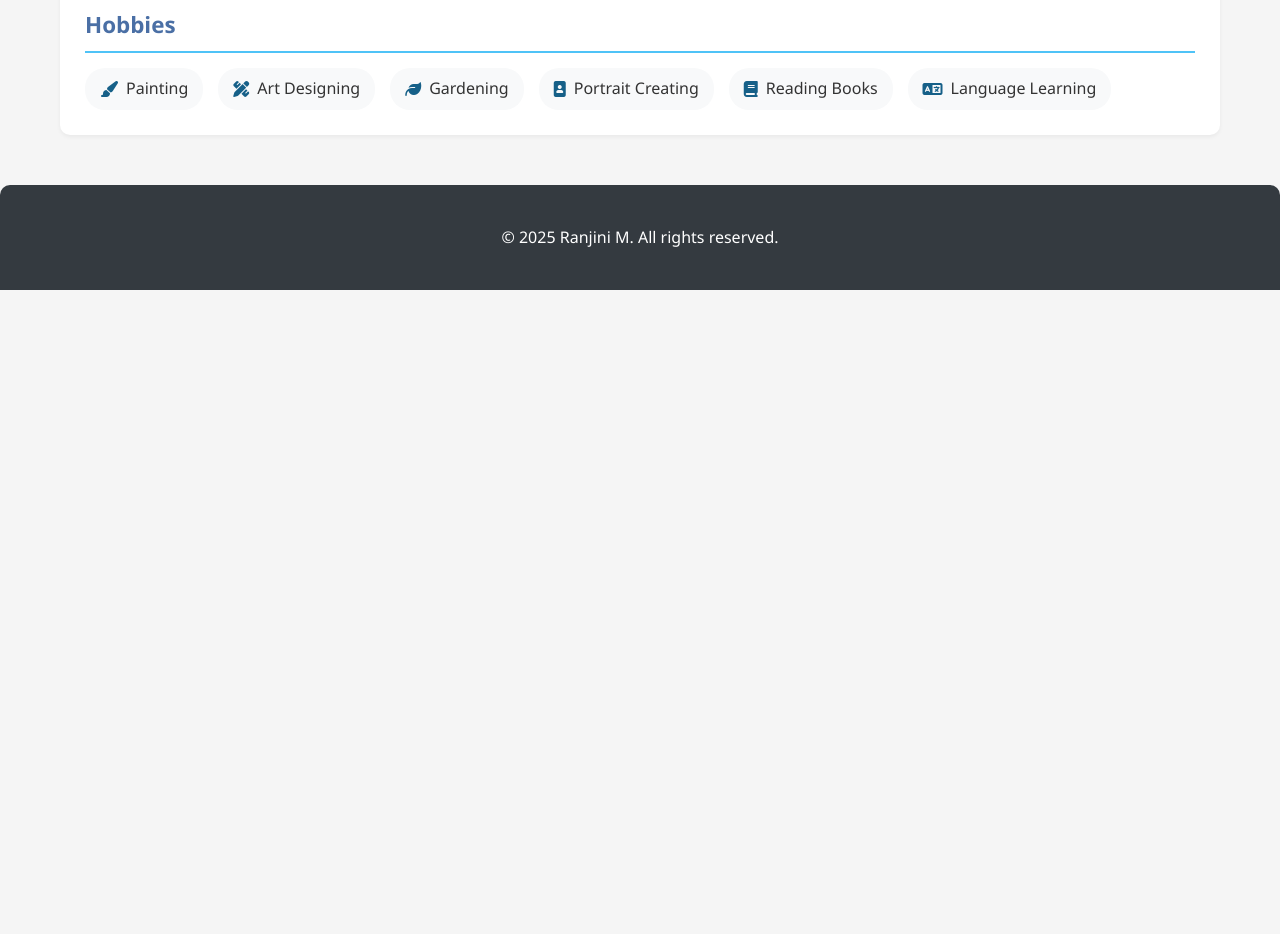
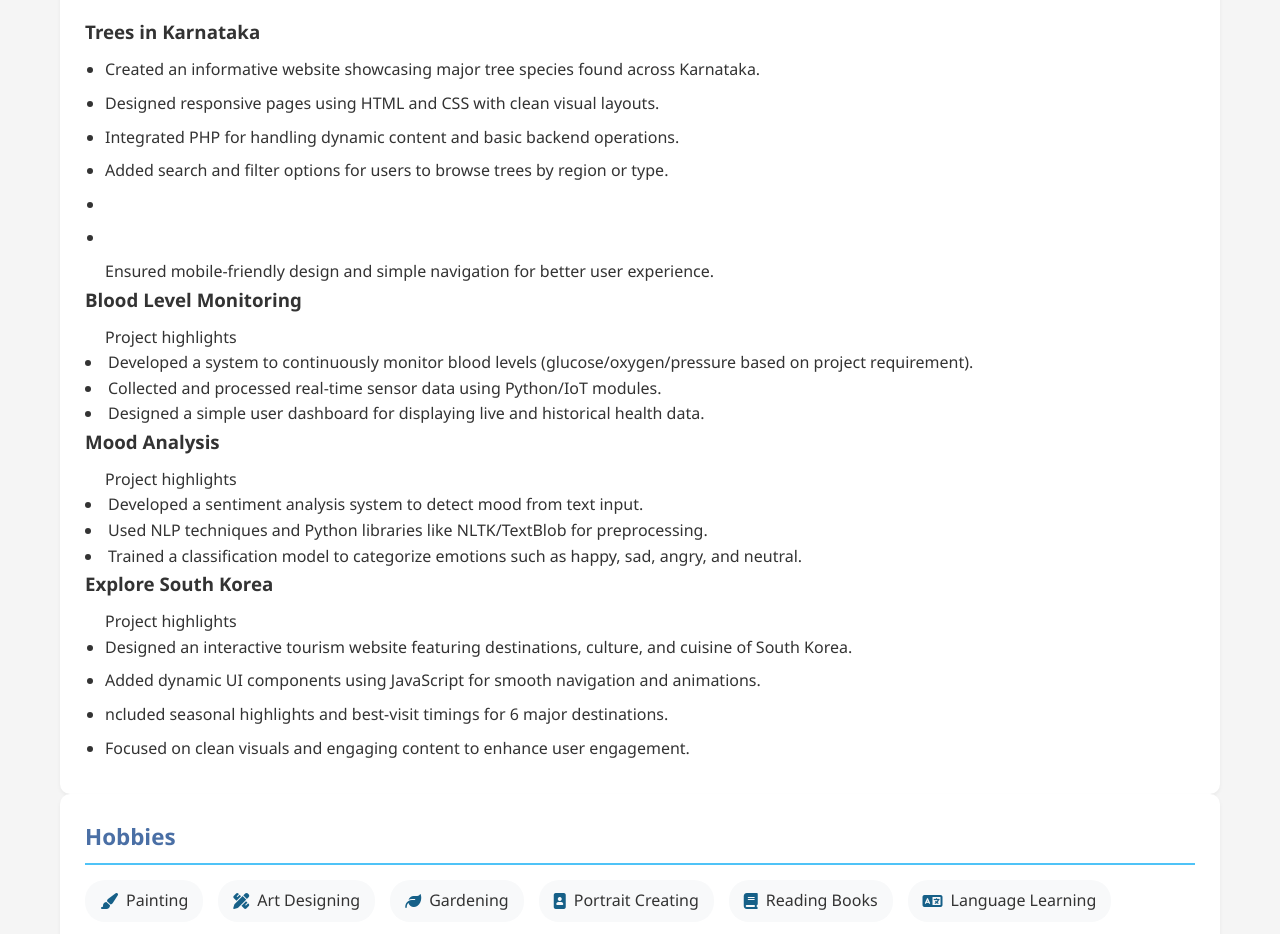
Before and after one commit to Ranjiniiips/ranjini-resume, a plain HTML site: page index.html in a window 1280 px wide. Shown: the part 1863-2797 px from the top of the page. Before the commit the page ends 2153 px from the top, so only its background shows below. Drawn offline with Linux system fonts and the light colour scheme.

Commit message:
Revise profile, skills, and project details in index.html
Updated profile information, skills, and project highlights in the HTML file.

```diff
--- a/index.html
+++ b/index.html
@@ -4,7 +4,6 @@
     <meta charset="UTF-8">
     <meta name="viewport" content="width=device-width, initial-scale=1.0">
     <title>Ranjini M </title>
-   <img="IMG20250810170034.jpg">
     <link rel="stylesheet" href="https://cdnjs.cloudflare.com/ajax/libs/font-awesome/6.4.0/css/all.min.css">
     <style>
         :root {
@@ -232,7 +231,7 @@
         <section class="profile-section">
             <div class="about-me">
                 <h2 class="section-title">About Me</h2>
-                <p>BCA graduate with internships in Python development at Rankbook and manufacturing & dispatch operations at Nandha Pipe Pvt. Ltd. Skilled in Python, SQL, and basic web development, with a project on Drug Analysis and Prediction using data analysis techniques.</p>
+                <p>BCA graduate with internships in Python development at Rankbook and manufacturing & dispatch operations at Nandha Pipe Pvt. Ltd. Skilled in Python, SQL, html,css ,javascript ,python libraries and web development,  user interfaces with a projects on Drug Analysis and Prediction using data analysis techniques using python anf flask framework.</p>
             </div>
 
             <div class="contact-info">
@@ -267,14 +266,18 @@
             <div class="card">
                 <h2 class="section-title">Skills</h2>
                 <div class="skills-container">
-                    <span class="skill tech-skill"> basic Python</span>
+                    <span class="skill tech-skill"> Python</span>
                     <span class="skill tech-skill">SQL</span>
                     <span class="skill tech-skill">Web Development</span>
                     <span class="skill tech-skill">Data Analysis</span>
+                    <span class="skill tech-skill">python Libraries</span>
+                    <span class=""skill tech-skill"> HTML ,CSS ,JS</span>
                     <span class="skill">Communication</span>
                     <span class="skill">Team Collaboration</span>
                     <span class="skill">Time Management</span>
                     <span class="skill">Client Counseling</span>
+                    <span class="skill">Adaptability</span>
+                    <span class="skill">Quick Learner</span>
                 </div>
 
                 <h2 class="section-title" style="margin-top: 25px;">Languages</h2>
@@ -294,13 +297,13 @@
                     <h3>Python Internship at Rankbook</h3>
                     <ul>
                         <li>Strengthened coding and problem-solving abilities</li>
-                        <li>Worked on real-time Python projects focusing on data handling and basic automation tasks</li>
+                        <li>Worked on real-time Python projects focusing on data handling and data cleaning and worked python Libraries and Python Frameworks  automation tasks</li>
                     </ul>
                 </div>
                 <div class="experience-item">
                     <h3>Manufacturing and Dispatch at Nandha Pipe Pvt. Ltd.</h3>
                     <ul>
-                        <li>Learned about real-time workflow and team coordination in industrial training</li>
+                        <li>Learned about real-time workflow and team coordination in industrial training </li>
                     </ul>
                 </div>
             </div>
@@ -338,6 +341,33 @@
                     <li>The project demonstrates fundamental front-end development skills and shows how different web technologies work together to build a functional and interactive user interface</li>
                 </ul>
             </div>
+            <h3>Trees in Karnataka</h3>
+            <ul class="project -highlights">
+                <li>Created an informative website showcasing major tree species found across Karnataka.</li>
+                <li>Designed responsive pages using HTML and CSS with clean visual layouts.</li>
+                <li>Integrated PHP for handling dynamic content and basic backend operations.</li>
+                <li>Added search and filter options for users to browse trees by region or type.<li>
+                <li></li>Ensured mobile-friendly design and simple navigation for better user experience.</li>
+            </ul>
+            <h3> Blood Level Monitoring</h3>
+            <ul> Project highlights</ul>
+            <li>Developed a system to continuously monitor blood levels (glucose/oxygen/pressure based on project requirement).</li>
+            <li>Collected and processed real-time sensor data using Python/IoT modules.</li>
+            <li>Designed a simple user dashboard for displaying live and historical health data.</li>
+        </ul>
+            <h3>Mood Analysis</h3>
+            <ul> Project highlights</ul>
+            <li> Developed a sentiment analysis system to detect mood from text input.</li>
+            <li>Used NLP techniques and Python libraries like NLTK/TextBlob for preprocessing.</li>
+            <li>Trained a classification model to categorize emotions such as happy, sad, angry, and neutral.</li>
+        </ul>
+            <h3>Explore South Korea</h3>
+             <ul> Project highlights</u>
+                 <li>Designed an interactive tourism website featuring destinations, culture, and cuisine of South Korea.</li>
+                 <li>Added dynamic UI components using JavaScript for smooth navigation and animations.</li>
+                 <li>ncluded seasonal highlights and best-visit timings for 6 major destinations.</li>
+                 <li>Focused on clean visuals and engaging content to enhance user engagement.</li>
+             </ul>
         </section>
 
         <section class="card">
```
